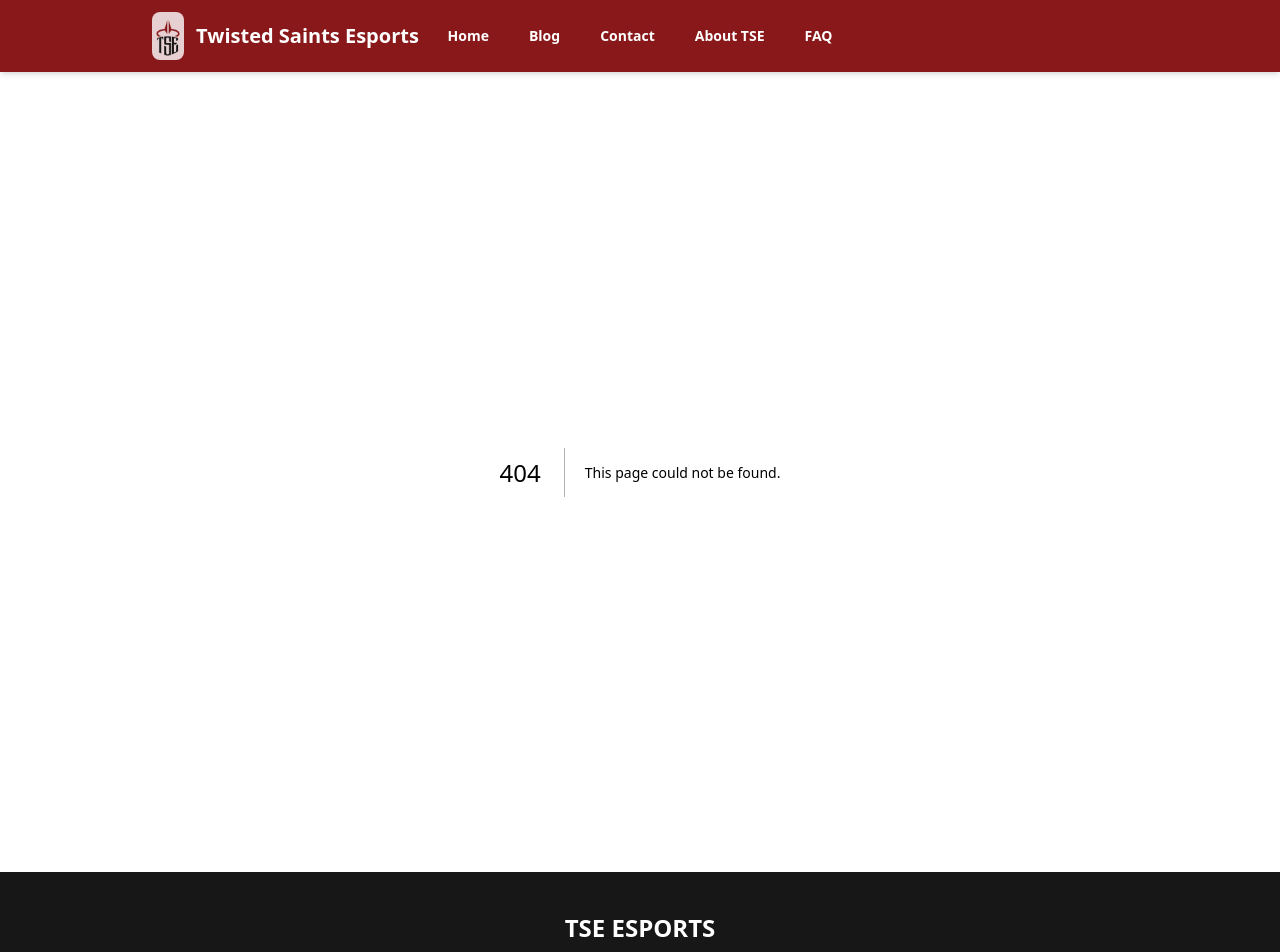
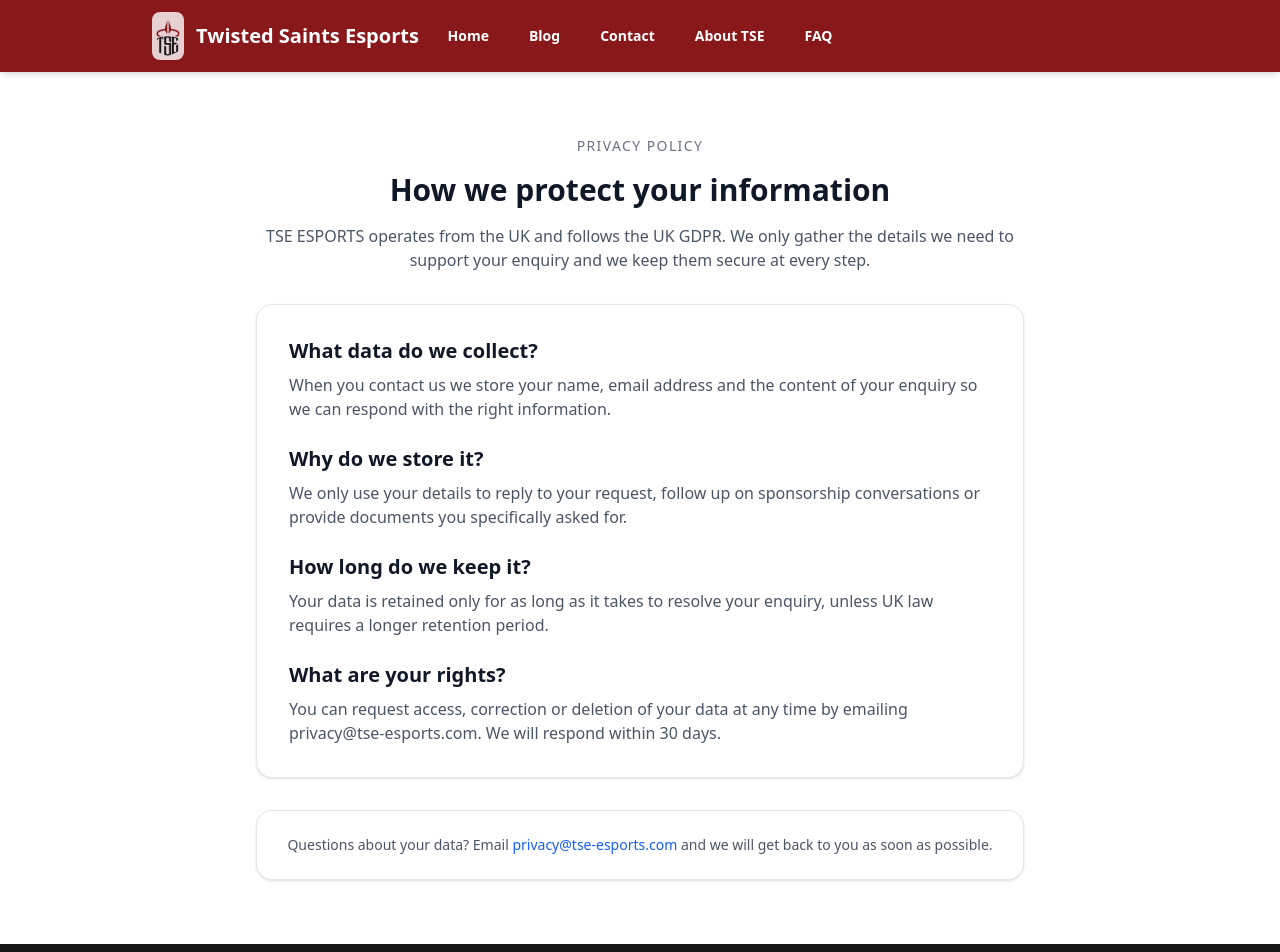
Before and after one commit to TipsyContent/TSE_Project_NextJs_Website, a Next.js app in the folder tse-gang-nextjs-project/: page /privacy in a window 1280 px wide. Before the commit this address had no page. Shown: the top 952 px of the page. Built offline with nearby package versions, Linux system fonts and the light colour scheme.

Commit message:
feat: add privacy policy page and surface site links

```diff
--- a/tse-gang-nextjs-project/app/contact/page.tsx
+++ b/tse-gang-nextjs-project/app/contact/page.tsx
@@ -1,9 +1,17 @@
-import Image from "next/image";
-//test
-export default function Home() {
+import Link from "next/link";
+
+export default function ContactPage() {
   return (
-    <div className="flex min-h-screen items-center justify-center bg-zinc-50 font-sans dark:bg-black">
-
+    <div className="flex min-h-screen flex-col items-center justify-center gap-4 bg-zinc-50 px-6 text-center font-sans dark:bg-black">
+      <p className="text-gray-700 dark:text-gray-200">
+        Before you reach out, feel free to review how we look after your data:
+      </p>
+      <Link
+        href="/privacy"
+        className="text-base font-medium text-blue-600 underline-offset-4 hover:underline dark:text-blue-400"
+      >
+        Privacy Policy
+      </Link>
     </div>
   );
 }
--- /dev/null
+++ b/tse-gang-nextjs-project/app/privacy/page.tsx
@@ -0,0 +1,74 @@
+const POLICY_SECTIONS = [
+  {
+    title: "What data do we collect?",
+    body:
+      "When you contact us we store your name, email address and the content of your enquiry so we can respond with the right information.",
+  },
+  {
+    title: "Why do we store it?",
+    body:
+      "We only use your details to reply to your request, follow up on sponsorship conversations or provide documents you specifically asked for.",
+  },
+  {
+    title: "How long do we keep it?",
+    body:
+      "Your data is retained only for as long as it takes to resolve your enquiry, unless UK law requires a longer retention period.",
+  },
+  {
+    title: "What are your rights?",
+    body:
+      "You can request access, correction or deletion of your data at any time by emailing privacy@tse-esports.com. We will respond within 30 days.",
+  },
+];
+
+export const metadata = {
+  title: "Privacy Policy | TSE ESPORTS",
+  description:
+    "Learn how TSE ESPORTS collects, stores and safeguards personal information in line with UK GDPR.",
+};
+
+export default function PrivacyPage() {
+  return (
+    <section className="w-full px-6 py-16 sm:px-10 lg:px-0">
+      <div className="mx-auto max-w-3xl space-y-8">
+        <header className="space-y-4 text-center">
+          <p className="text-sm uppercase tracking-widest text-gray-500">
+            Privacy Policy
+          </p>
+          <h1 className="text-3xl font-semibold text-gray-900 dark:text-gray-100">
+            How we protect your information
+          </h1>
+          <p className="text-base text-gray-600 dark:text-gray-300">
+            TSE ESPORTS operates from the UK and follows the UK GDPR. We only
+            gather the details we need to support your enquiry and we keep them
+            secure at every step.
+          </p>
+        </header>
+
+        <div className="space-y-6 rounded-2xl border border-gray-200 bg-white p-8 shadow-sm dark:border-gray-800 dark:bg-zinc-900">
+          {POLICY_SECTIONS.map((section) => (
+            <article key={section.title} className="space-y-2">
+              <h2 className="text-xl font-semibold text-gray-900 dark:text-gray-100">
+                {section.title}
+              </h2>
+              <p className="text-gray-600 dark:text-gray-300">{section.body}</p>
+            </article>
+          ))}
+        </div>
+
+        <div className="rounded-2xl border border-gray-200 bg-white p-6 text-center shadow-sm dark:border-gray-800 dark:bg-zinc-900">
+          <p className="text-sm text-gray-600 dark:text-gray-300">
+            Questions about your data? Email{" "}
+            <a
+              className="text-blue-600 underline-offset-2 hover:underline dark:text-blue-400"
+              href="mailto:privacy@tse-esports.com"
+            >
+              privacy@tse-esports.com
+            </a>{" "}
+            and we will get back to you as soon as possible.
+          </p>
+        </div>
+      </div>
+    </section>
+  );
+}
--- a/tse-gang-nextjs-project/components/footer.tsx
+++ b/tse-gang-nextjs-project/components/footer.tsx
@@ -17,6 +17,7 @@ const SOCIAL_LINKS = [
 const FOOTER_LINKS = [
   { href: "/faq", label: "FAQ" },
   { href: "/contact", label: "Contact" },
+  { href: "/privacy", label: "Privacy Policy" },
 ];
 
 const Footer: React.FC = () => {
```
